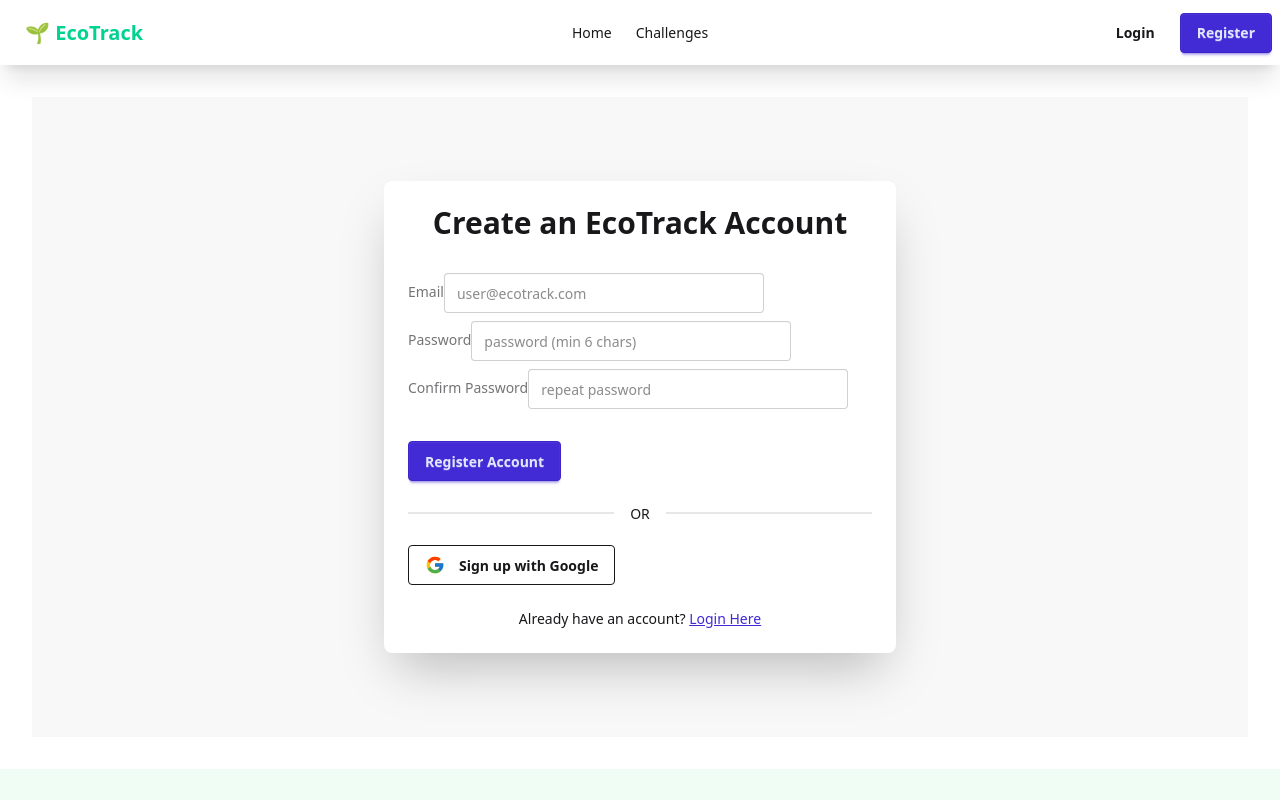
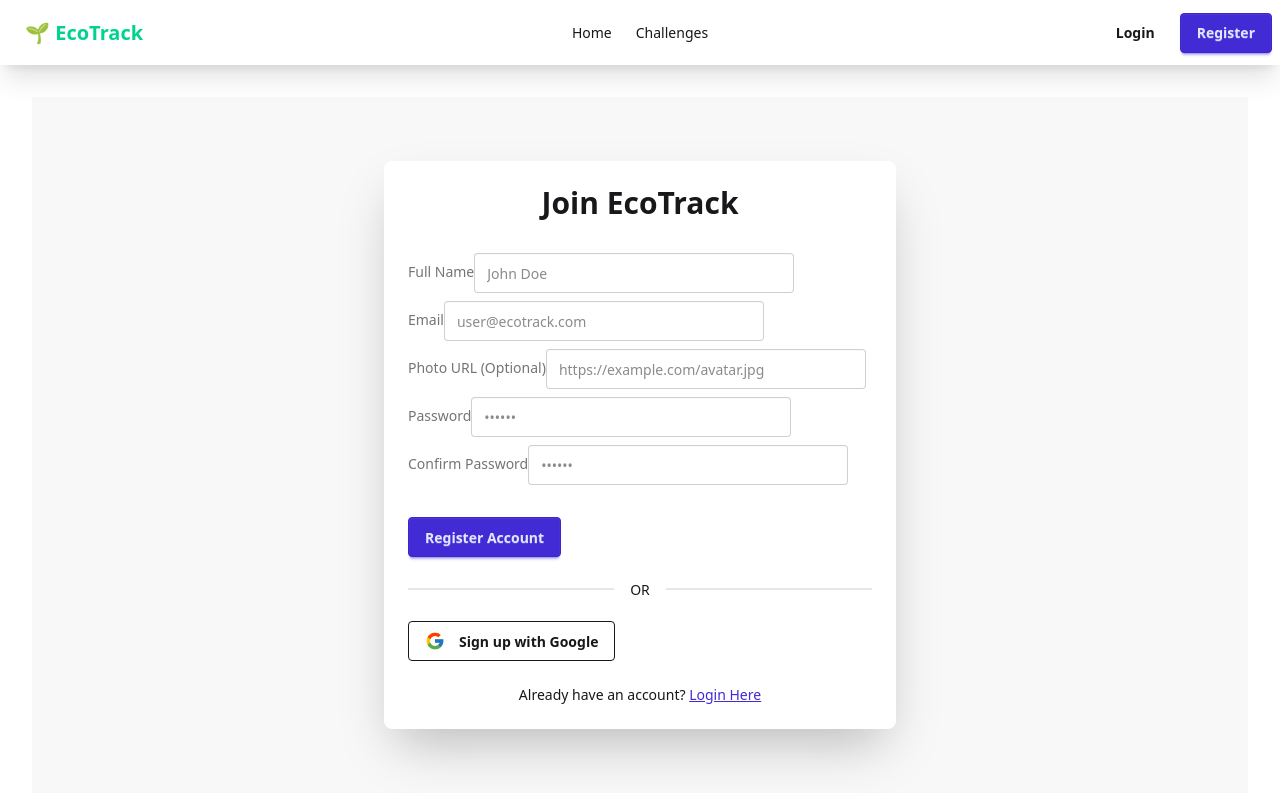
Before and after one commit to kohinurfatema/tenth-assignment, a React (Vite) app: page /register in a window 1280 px wide. Shown: the top 800 px of the page. Built offline with nearby package versions, Linux system fonts and the light colour scheme; no server answers.

Commit message:
making changes i register page accourding to needs

```diff
--- a/src/context/AuthContext.jsx
+++ b/src/context/AuthContext.jsx
@@ -1,14 +1,15 @@
-
+// src/context/AuthContext.jsx
 
 import { createContext, useContext, useEffect, useState } from 'react';
 import {
     onAuthStateChanged,
     signInWithEmailAndPassword,
     createUserWithEmailAndPassword,
-    signOut
+    signOut,
+    updateProfile // <-- Needed to set Name and Photo URL
 } from 'firebase/auth';
 
-// 🚨 CORRECTED IMPORT PATH: MUST MATCH YOUR FILE NAME 'firebase.config.js'
+// 🚨 CRITICAL FIX: The import path is corrected to match your file name 'firebase.config.js'
 import { auth } from '../firebase/firebase.config';
 
 const AuthContext = createContext();
@@ -38,9 +39,19 @@
         return signInWithEmailAndPassword(auth, email, password);
     };
 
-    const register = (email, password) => {
-        // Note: For registration, you'll typically update the user's profile and save data to Firestore
-        return createUserWithEmailAndPassword(auth, email, password);
+    // Updated register function to accept and apply name and photoURL
+    const register = async (email, password, name, photoURL) => {
+        // 1. Create the user
+        const userCredential = await createUserWithEmailAndPassword(auth, email, password);
+
+        // 2. Update the user profile with name and photo URL
+        await updateProfile(userCredential.user, {
+            displayName: name,
+            photoURL: photoURL || null // Use provided URL or null
+        });
+
+        // The onAuthStateChanged listener will automatically pick up the updated user details
+        return userCredential;
     };
 
     const logout = () => {
--- a/src/pages/RegisterPage.jsx
+++ b/src/pages/RegisterPage.jsx
@@ -2,38 +2,55 @@
 
 import { useState } from 'react';
 import { Link, useNavigate } from 'react-router';
-import { useAuth } from '../context/AuthContext'; // Custom Auth Hook
-import toast, { Toaster } from 'react-hot-toast'; // Toast Library
-import { FcGoogle } from 'react-icons/fc'; // Google Icon (requires react-icons)
+import { useAuth } from '../context/AuthContext';
+import toast, { Toaster } from 'react-hot-toast';
+import { FcGoogle } from 'react-icons/fc';
+
+const passwordRegex = /^(?=.*[a-z])(?=.*[A-Z])(?=.*\d)(?=.*[@$!%*?&])[A-Za-z\d@$!%*?&]{6,}$/;
 
 const RegisterPage = () => {
+    const [name, setName] = useState('');
     const [email, setEmail] = useState('');
+    const [photoURL, setPhotoURL] = useState('');
     const [password, setPassword] = useState('');
     const [confirmPassword, setConfirmPassword] = useState('');
+    const [passwordError, setPasswordError] = useState('');
     const [loading, setLoading] = useState(false);
 
-    // Get the register function from context
     const { register } = useAuth();
     const navigate = useNavigate();
+
+    const handlePasswordChange = (value) => {
+        setPassword(value);
+        if (passwordRegex.test(value) || value === '') {
+            setPasswordError('');
+        } else {
+            setPasswordError('Password must be 6+ chars, and include upper, lower, digit, and special char.');
+        }
+    };
 
     const handleRegister = async (e) => {
         e.preventDefault();
 
-        // 1. Client-Side Validation: Password Check
+        // 1. Client-Side Validation
         if (password !== confirmPassword) {
             toast.error("Passwords do not match!");
-            return; // Stop the function
+            return;
+        }
+        if (passwordError) {
+            toast.error("Please fix password errors before submitting.");
+            return;
         }
 
         setLoading(true);
 
         try {
-            // 2. Call the Firebase register function
-            await register(email, password);
+            // Call the updated register function with all four fields
+            await register(email, password, name, photoURL);
 
             toast.success('Registration successful! Welcome to EcoTrack.', { duration: 2500 });
 
-            // 3. Navigate to the dashboard or home after successful registration
+            // Navigate to home after successful registration
             setTimeout(() => {
                 navigate('/');
             }, 500);
@@ -42,14 +59,10 @@
             console.error("Registration Error:", error);
 
             let errorMessage = "Registration failed. Please try again.";
-
-            // Common Firebase error code handling
             if (error.code === 'auth/email-already-in-use') {
                 errorMessage = "This email address is already in use.";
             } else if (error.code === 'auth/invalid-email') {
                 errorMessage = "The email address is not valid.";
-            } else if (error.code === 'auth/weak-password') {
-                 errorMessage = "Password should be at least 6 characters.";
             }
 
             toast.error(errorMessage);
@@ -58,18 +71,30 @@
         }
     };
 
-    // NOTE: Implement Google Sign-up logic here when you add it
     const handleGoogleSignUp = () => {
         toast.error("Google Sign-up not yet implemented.");
     };
 
     return (
         <div className="flex justify-center items-center py-16 bg-base-200 min-h-[80vh]">
-            <Toaster position="top-center" /> {/* Toast Container */}
+            <Toaster position="top-center" />
 
             <div className="card w-full max-w-lg shadow-2xl bg-base-100">
                 <form onSubmit={handleRegister} className="card-body">
-                    <h2 className="text-3xl font-bold text-center mb-6">Create an EcoTrack Account</h2>
+                    <h2 className="text-3xl font-bold text-center mb-6">Join EcoTrack</h2>
+
+                    {/* Name Field */}
+                    <div className="form-control">
+                        <label className="label"><span className="label-text">Full Name</span></label>
+                        <input
+                            type="text"
+                            placeholder="John Doe"
+                            className="input input-bordered"
+                            value={name}
+                            onChange={(e) => setName(e.target.value)}
+                            required
+                        />
+                    </div>
 
                     {/* Email Field */}
                     <div className="form-control">
@@ -84,17 +109,35 @@
                         />
                     </div>
 
+                    {/* Photo URL Field (Optional) */}
+                    <div className="form-control">
+                        <label className="label"><span className="label-text">Photo URL (Optional)</span></label>
+                        <input
+                            type="url"
+                            placeholder="https://example.com/avatar.jpg"
+                            className="input input-bordered"
+                            value={photoURL}
+                            onChange={(e) => setPhotoURL(e.target.value)}
+                        />
+                    </div>
+
                     {/* Password Field */}
                     <div className="form-control">
                         <label className="label"><span className="label-text">Password</span></label>
                         <input
                             type="password"
-                            placeholder="password (min 6 chars)"
-                            className="input input-bordered"
+                            placeholder="••••••"
+                            className={`input input-bordered ${passwordError ? 'input-error' : ''}`}
                             value={password}
-                            onChange={(e) => setPassword(e.target.value)}
+                            onChange={(e) => handlePasswordChange(e.target.value)}
                             required
                         />
+                        {/* Inline Error Message */}
+                        {passwordError && (
+                            <label className="label">
+                                <span className="label-text-alt text-error">{passwordError}</span>
+                            </label>
+                        )}
                     </div>
 
                     {/* Confirm Password Field */}
@@ -102,8 +145,8 @@
                         <label className="label"><span className="label-text">Confirm Password</span></label>
                         <input
                             type="password"
-                            placeholder="repeat password"
-                            className="input input-bordered"
+                            placeholder="••••••"
+                            className={`input input-bordered ${password !== confirmPassword && confirmPassword.length > 0 ? 'input-warning' : ''}`}
                             value={confirmPassword}
                             onChange={(e) => setConfirmPassword(e.target.value)}
                             required
@@ -115,7 +158,8 @@
                         <button
                             type="submit"
                             className="btn btn-primary"
-                            disabled={loading}
+                            // Disable if loading or if there is a password error
+                            disabled={loading || !!passwordError || password !== confirmPassword}
                         >
                             {loading ? <span className="loading loading-spinner"></span> : "Register Account"}
                         </button>
```
